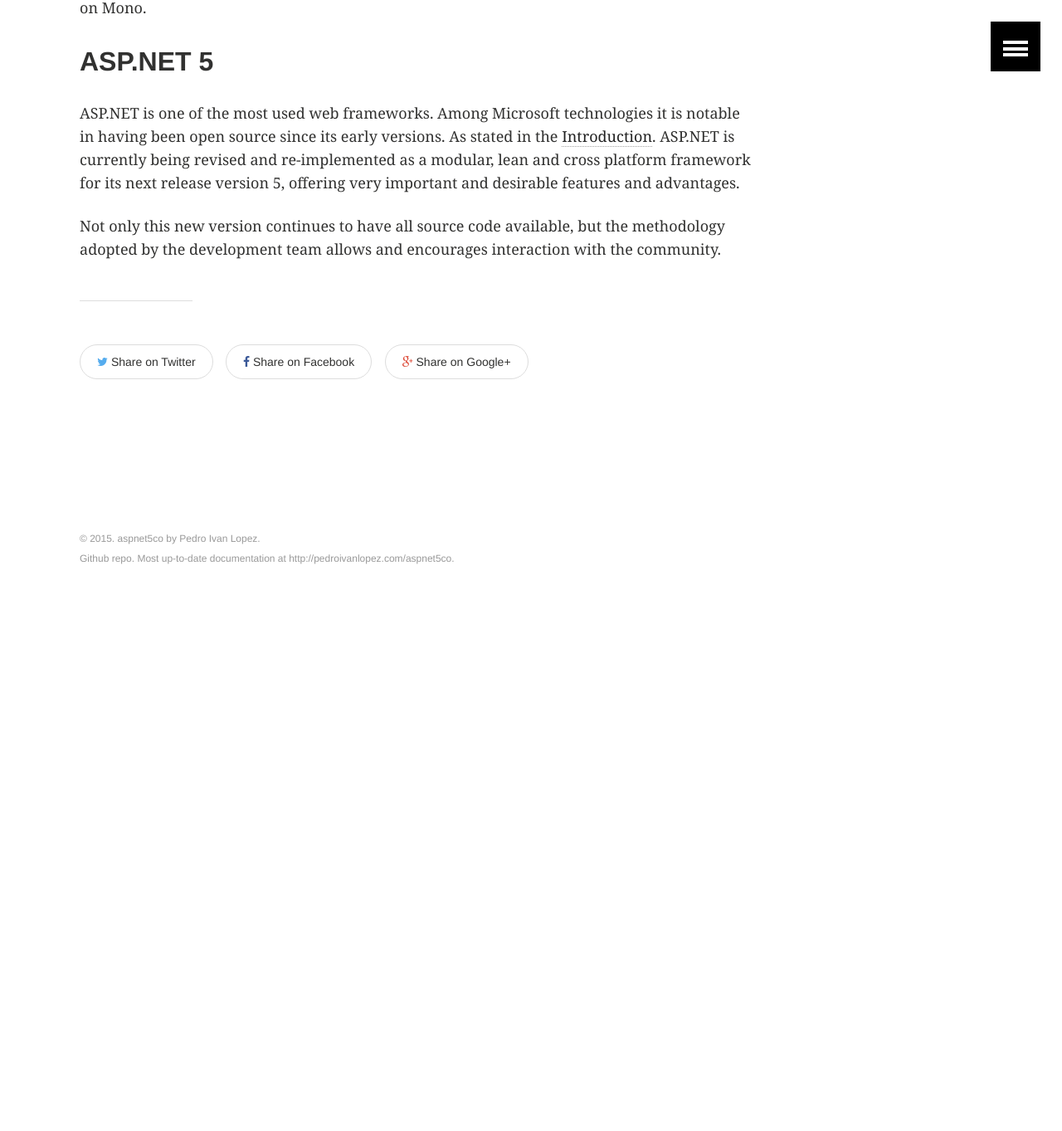
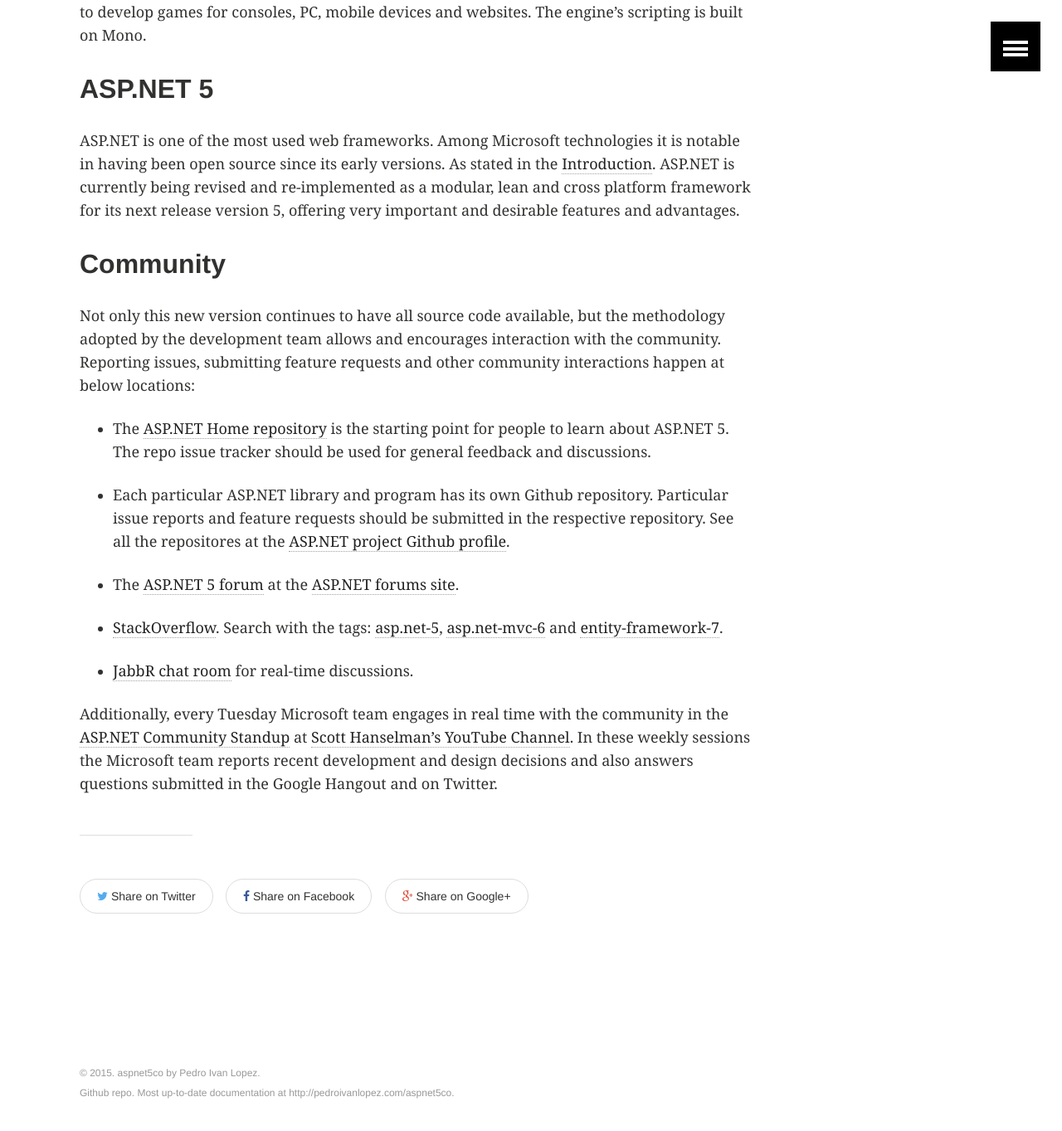
Before and after one commit to lopezpdvn/aspnet5co, a Jekyll site: the page built from pages/other.md, in a window 1280 px wide and 1400 px high, scrolled down 2807 px. Shown: the top 1363 px of the window at 83% size. Built offline with Jekyll 4.4.1, drawn with Linux system fonts in a browser that asks for light colours; before the commit the page ends 3566 px from its top, so only the background shows below that.

Commit message:
Added community links

```diff
--- a/pages/other.md
+++ b/pages/other.md
@@ -109,6 +109,40 @@ revised and re-implemented as a modular, lean and cross platform framework for
 its next release version 5, offering very important and desirable features and
 advantages.
 
+## Community
+
 Not only this new version continues to have all source code available, but the
 methodology adopted by the development team allows and encourages interaction
-with the community.
+with the community. Reporting issues, submitting feature requests and other
+community interactions happen at below locations:
+
+* The [ASP.NET Home repository](https://github.com/aspnet/Home) is the starting
+  point for people to learn about ASP.NET 5. The repo issue tracker should be
+  used for general feedback and discussions.
+
+* Each particular ASP.NET library and program has its own Github repository.
+  Particular issue reports and feature requests should be submitted in the
+  respective repository. See all the repositores at the [ASP.NET project Github
+  profile](https://github.com/aspnet/).
+
+* The [ASP.NET 5 forum](http://forums.asp.net/1255.aspx/1?ASP+NET+vNext) at the
+  [ASP.NET forums site](http://forums.asp.net/).
+
+* [StackOverflow][]. Search with the tags: [asp.net-5][], [asp.net-mvc-6][] and
+  [entity-framework-7][].
+
+* [JabbR chat room][] for real-time discussions.
+
+[StackOverflow]: http://stackoverflow.com
+[asp.net-5]: http://stackoverflow.com/questions/tagged/asp.net-5
+[asp.net-mvc-6]: http://stackoverflow.com/questions/tagged/asp.net-mvc-6
+[entity-framework-7]: http://stackoverflow.com/questions/tagged/entity-framework-7
+[JabbR chat room]: https://jabbr.net/#/rooms/aspnetvnext
+
+Additionally, every Tuesday Microsoft team engages in real time with the
+community in the [ASP.NET Community Standup][] at [Scott Hanselman's YouTube
+Channel](https://www.youtube.com/user/shanselman). In these weekly sessions the
+Microsoft team reports recent development and design decisions and also answers
+questions submitted in the Google Hangout and on Twitter.
+
+[ASP.NET Community Standup]: https://www.youtube.com/playlist?list=PL0M0zPgJ3HSftTAAHttA3JQU4vOjXFquF
```
Also changed, not shown: pages/methodology.md (+1 -1 lines), pages/references.md (+1 -0 lines).
